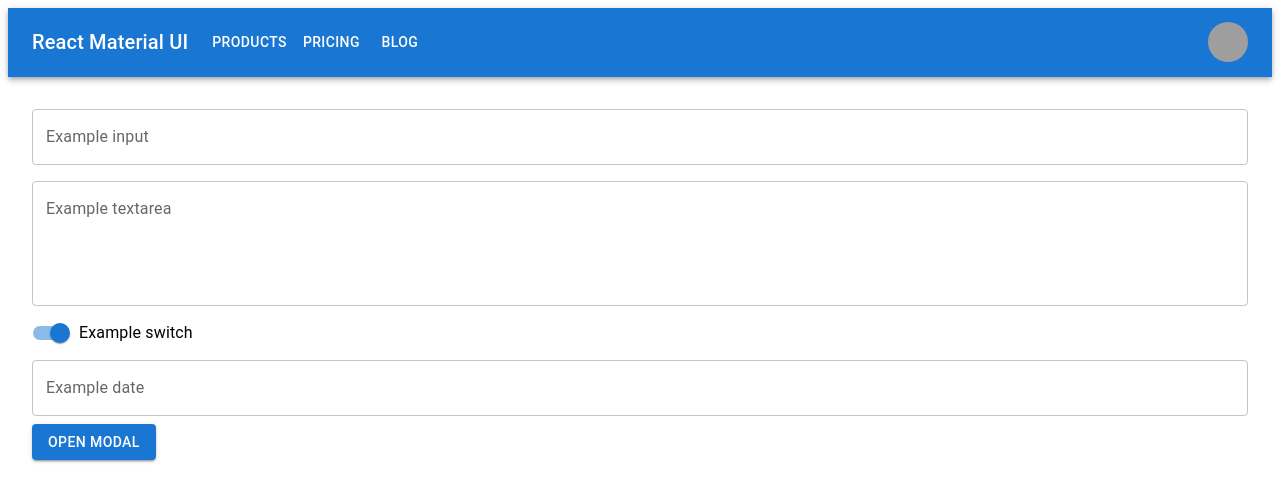
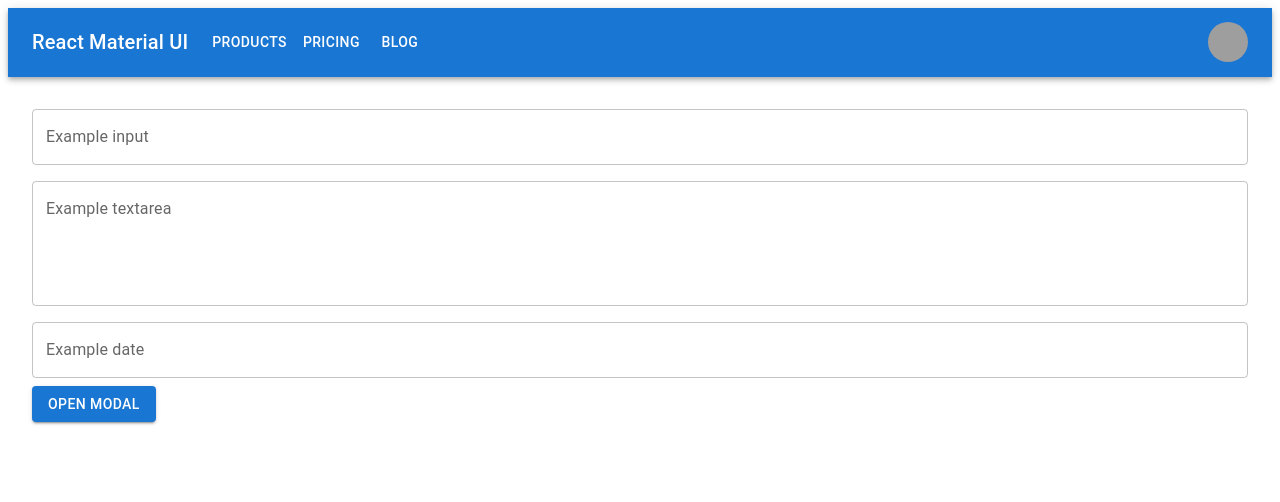
Before and after one commit to durosyan/journal-processing, a React (Create React App) app in the folder website/: page / in a window 1280 px wide. Shown: the top 502 px of the page. Built offline with nearby package versions, Linux system fonts and the light colour scheme; grey boxes are pictures that could not be loaded.

Commit message:
rm switch

```diff
--- a/website/src/App.tsx
+++ b/website/src/App.tsx
@@ -4,13 +4,13 @@ import Avatar from '@mui/material/Avatar';
 import Box from '@mui/material/Box';
 import Button from '@mui/material/Button';
 import Container from '@mui/material/Container';
-import FormControlLabel from '@mui/material/FormControlLabel';
+// import FormControlLabel from '@mui/material/FormControlLabel';
 import IconButton from '@mui/material/IconButton';
 import Menu from '@mui/material/Menu';
 import MenuIcon from '@mui/icons-material/Menu';
 import MenuItem from '@mui/material/MenuItem';
 import Modal from '@mui/material/Modal';
-import Switch from '@mui/material/Switch';
+// import Switch from '@mui/material/Switch';
 import TextField from '@mui/material/TextField';
 import Toolbar from '@mui/material/Toolbar';
 import Tooltip from '@mui/material/Tooltip';
@@ -179,9 +179,9 @@ function App() {
                     <div>
                         <TextField id="exampleTextarea" label="Example textarea" multiline rows={4} />
                     </div>
-                    <div>
+                    {/* <div>
                         <FormControlLabel control={<Switch defaultChecked />} label="Example switch" />
-                    </div>
+                    </div> */}
                     <div>
                         <LocalizationProvider dateAdapter={AdapterDateFns}>
                             <DatePicker
@@ -190,7 +190,7 @@ function App() {
                                 onChange={(newValue: any) => {
                                     setValue(newValue);
                                 }}
-                                renderInput={(params: any) => <TextField {...params} />}
+                                slotProps={{ textField: { variant: 'outlined' } }}
                             />
                         </LocalizationProvider>
                     </div>
```
